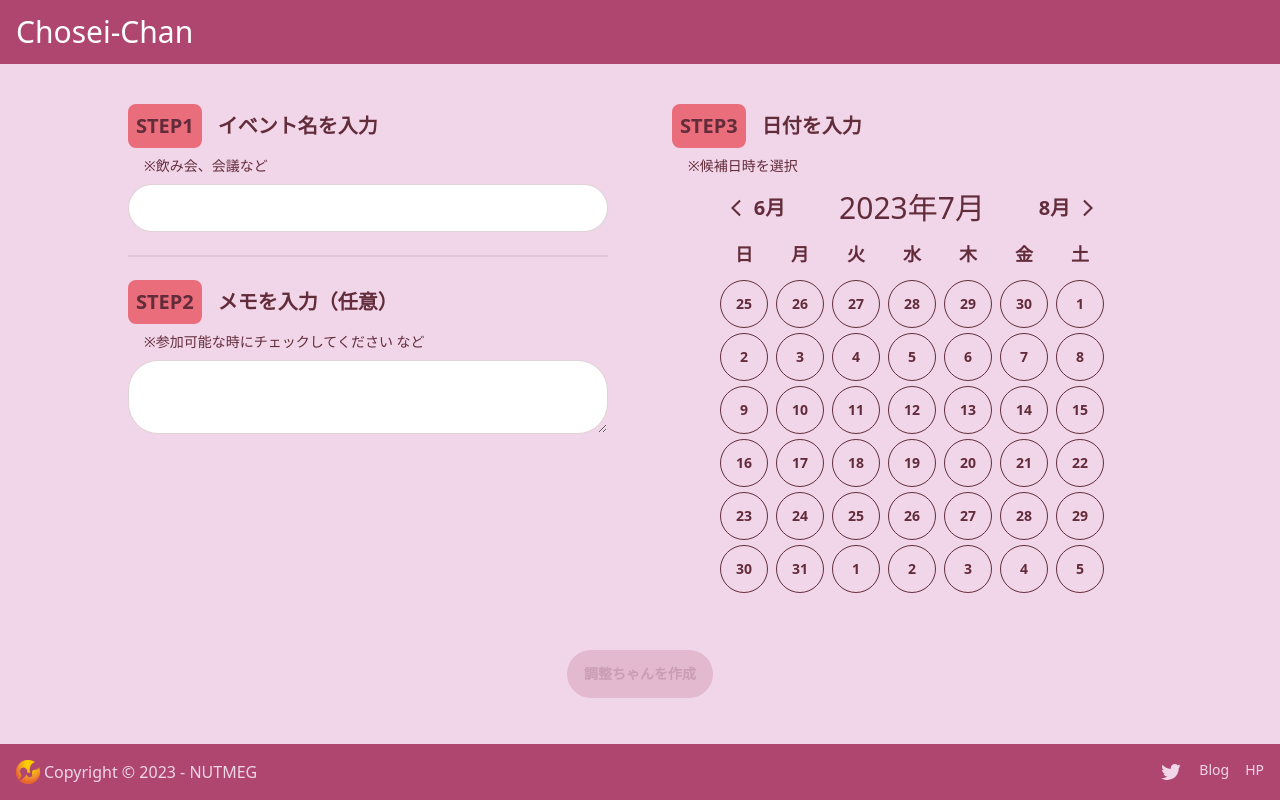
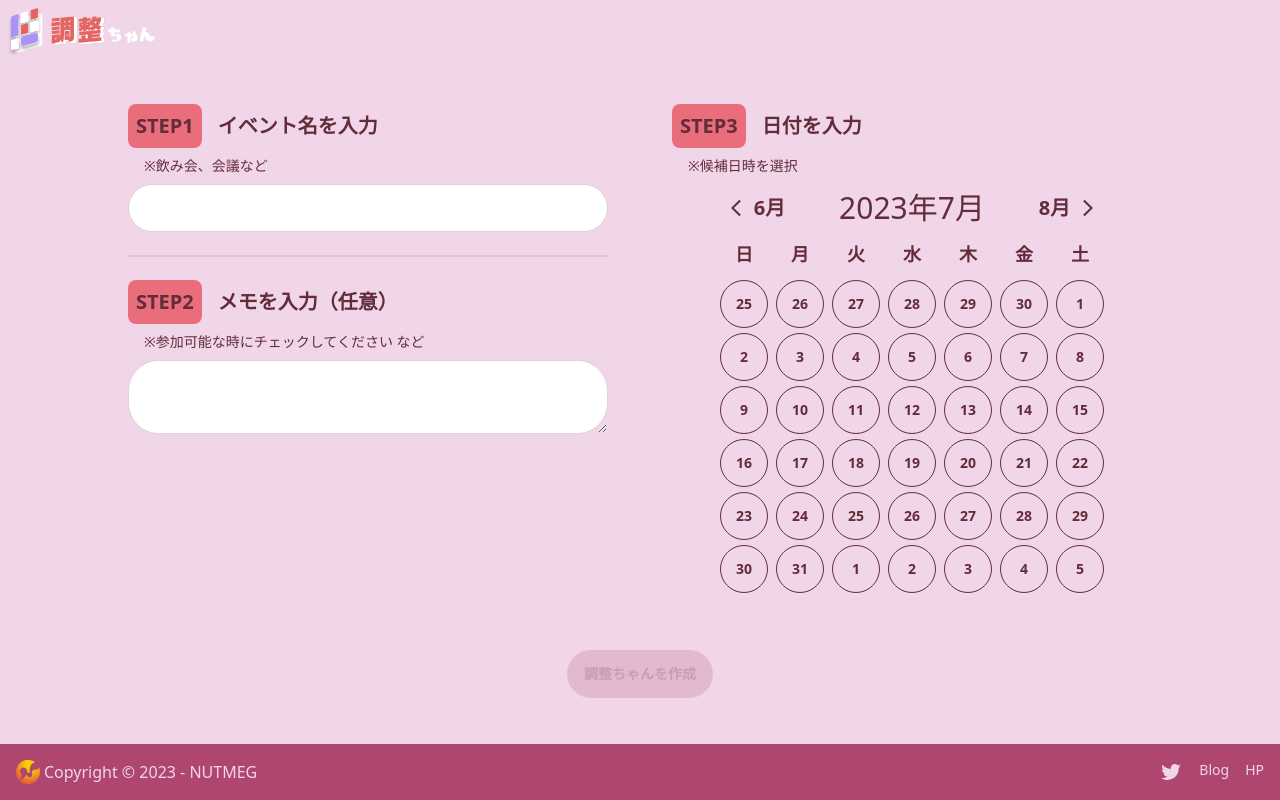
Before and after one commit to NUTFes/chosei-chan, a Next.js app: page / in a window 1280 px wide. Built offline with nearby package versions, Linux system fonts and the light colour scheme; no server answers.

Commit message:
[fix] headerにロゴを付けた＆ヘッダーのから変更

```diff
--- a/src/components/common/Header/Header.tsx
+++ b/src/components/common/Header/Header.tsx
@@ -1,14 +1,7 @@
 const Header: React.FC = () => {
   return (
-    <header className='flex h-16 items-center bg-neutral'>
-      <a
-        className='px-4 text-3xl text-white'
-        href='/'
-        target='_blank'
-        rel='noopener noreferrer'
-      >
-        Chosei-Chan
-      </a>
+    <header className='flex h-12 md:h-16 items-center p-1 md:p-2'>
+      <img src='/header_logo.svg' className='h-full'/>
     </header>
   )
 }
```
Also changed, not shown: public/header_logo.svg (added).
